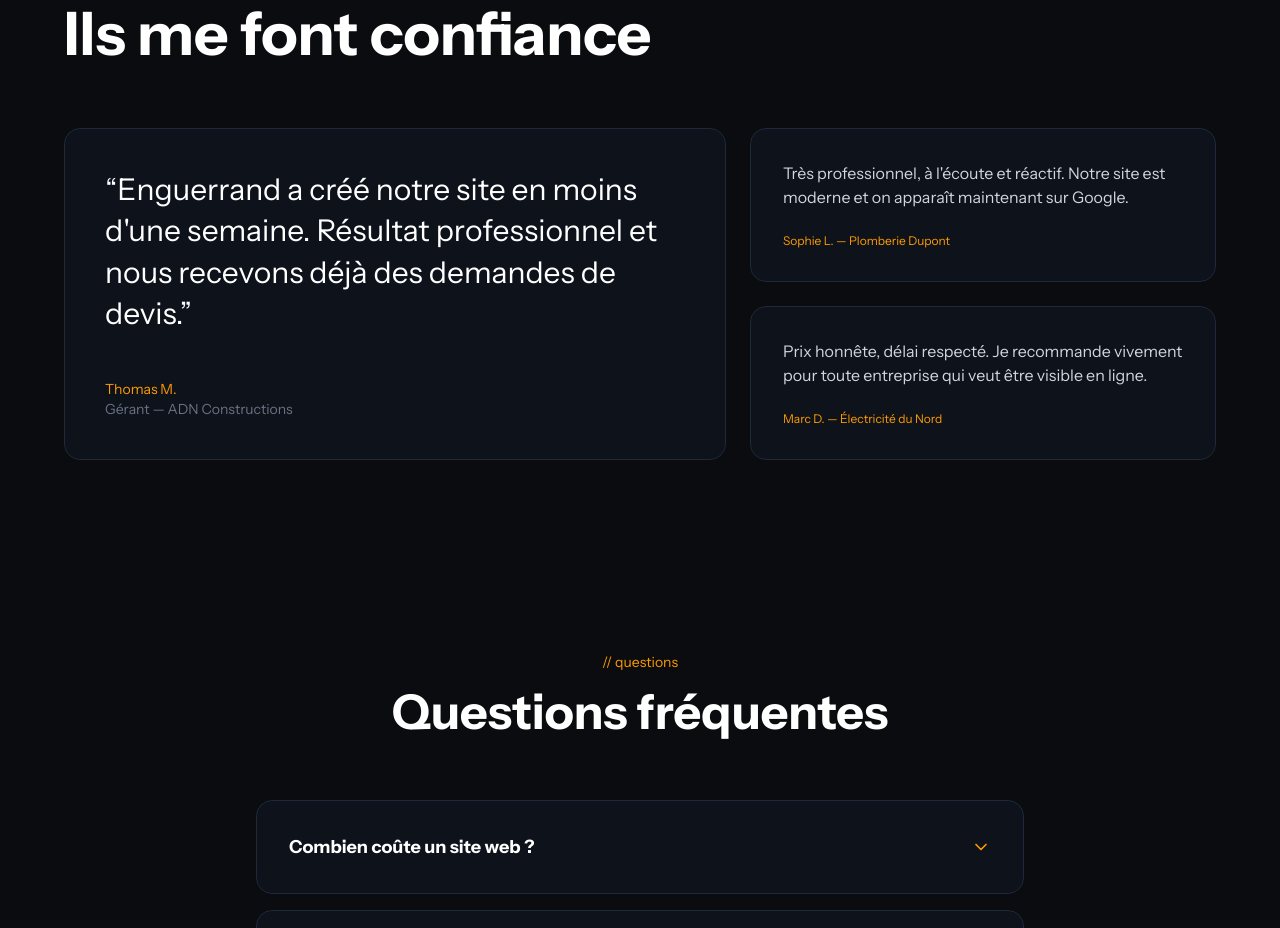
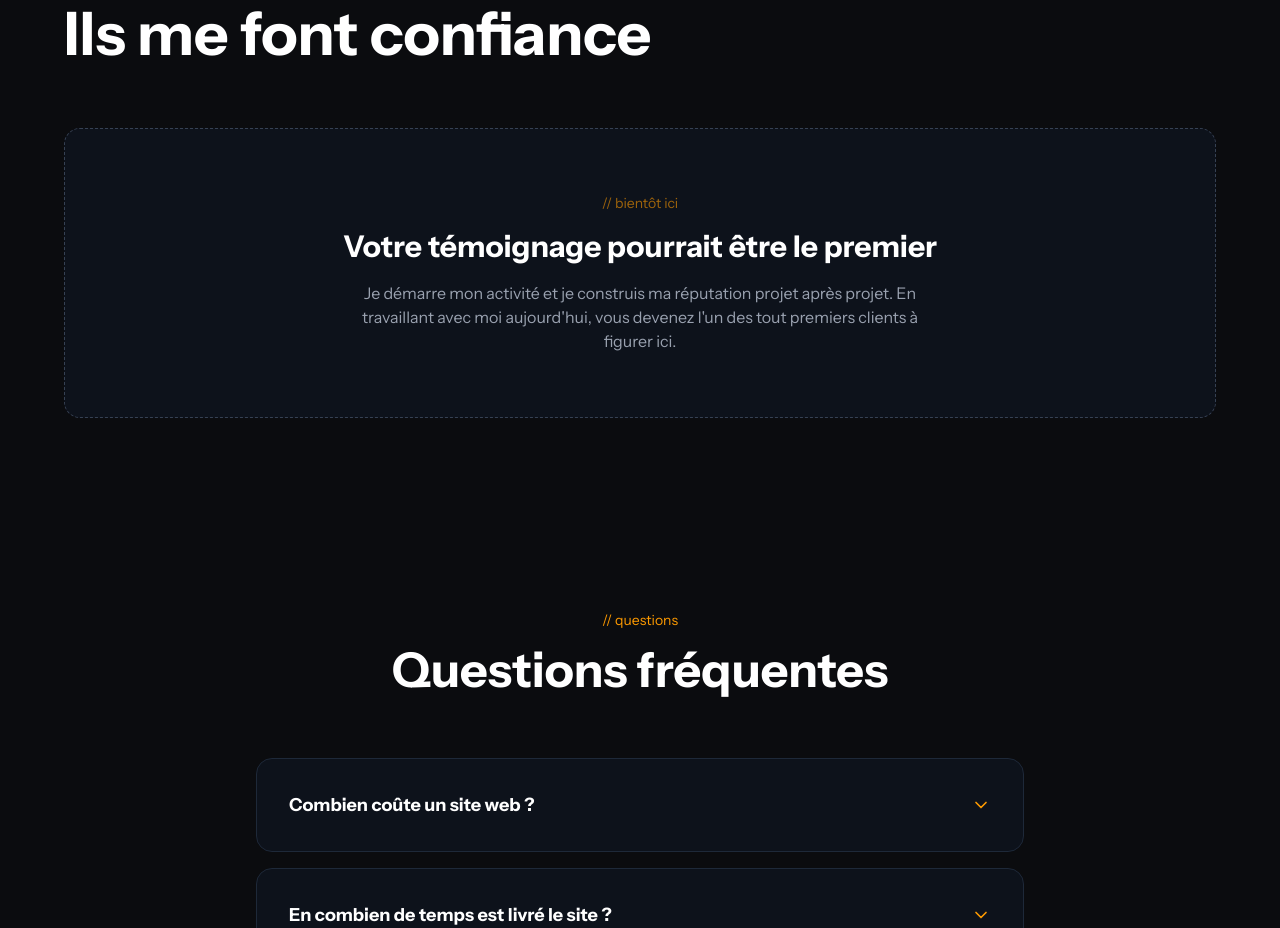
Before and after one commit to enguerrandbourghelle/agence-demo, a Next.js app: page / in a window 1280 px wide. Shown: the part 6260-7188 px from the top of the page. Built offline with nearby package versions, Linux system fonts and the light colour scheme.

Commit message:
feat: remplacement des faux temoignages par un appel a temoignage

```diff
--- a/components/Temoignages.tsx
+++ b/components/Temoignages.tsx
@@ -8,33 +8,17 @@ export default function Temoignages() {
           <p className="font-mono text-sm text-amber-500 mb-4">{"// avis clients"}</p>
           <h2 className="font-serif text-5xl md:text-6xl font-bold mb-16 text-white">Ils me font confiance</h2>
         </AnimatedSection>
-        <div className="grid grid-cols-1 md:grid-cols-12 gap-6">
-          <AnimatedSection className="md:col-span-7">
-            <div className="bg-gray-900/50 border border-gray-800 rounded-2xl p-10 h-full flex flex-col justify-between">
-              <p className="font-serif text-2xl md:text-3xl text-white leading-snug mb-8">
-                &ldquo;Enguerrand a créé notre site en moins d&apos;une semaine. Résultat professionnel et nous recevons déjà des demandes de devis.&rdquo;
-              </p>
-              <div>
-                <p className="font-mono text-amber-500 text-sm">Thomas M.</p>
-                <p className="text-gray-500 text-sm">Gérant — ADN Constructions</p>
-              </div>
-            </div>
-          </AnimatedSection>
-          <div className="md:col-span-5 flex flex-col gap-6">
-            <AnimatedSection>
-              <div className="bg-gray-900/50 border border-gray-800 rounded-2xl p-8">
-                <p className="text-gray-300 mb-6">Très professionnel, à l&apos;écoute et réactif. Notre site est moderne et on apparaît maintenant sur Google.</p>
-                <p className="font-mono text-amber-500 text-xs">Sophie L. — Plomberie Dupont</p>
-              </div>
-            </AnimatedSection>
-            <AnimatedSection>
-              <div className="bg-gray-900/50 border border-gray-800 rounded-2xl p-8">
-                <p className="text-gray-300 mb-6">Prix honnête, délai respecté. Je recommande vivement pour toute entreprise qui veut être visible en ligne.</p>
-                <p className="font-mono text-amber-500 text-xs">Marc D. — Électricité du Nord</p>
-              </div>
-            </AnimatedSection>
+        <AnimatedSection>
+          <div className="bg-gray-900/50 border border-dashed border-gray-700 rounded-2xl p-12 md:p-16 text-center">
+            <p className="font-mono text-amber-500/60 text-sm mb-4">{"// bientôt ici"}</p>
+            <h3 className="font-serif text-2xl md:text-3xl font-bold text-white mb-4">
+              Votre témoignage pourrait être le premier
+            </h3>
+            <p className="text-gray-400 max-w-xl mx-auto">
+              Je démarre mon activité et je construis ma réputation projet après projet. En travaillant avec moi aujourd&apos;hui, vous devenez l&apos;un des tout premiers clients à figurer ici.
+            </p>
           </div>
-        </div>
+        </AnimatedSection>
       </div>
     </section>
   );
```
